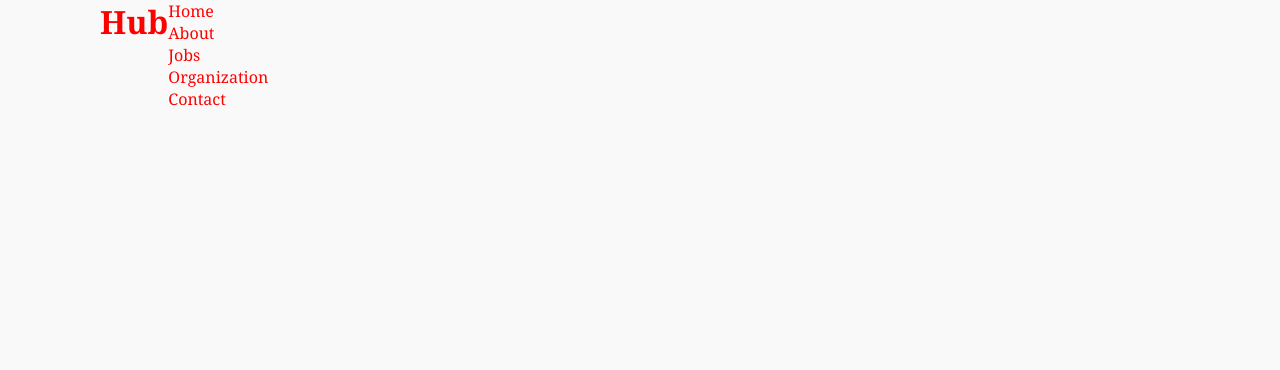
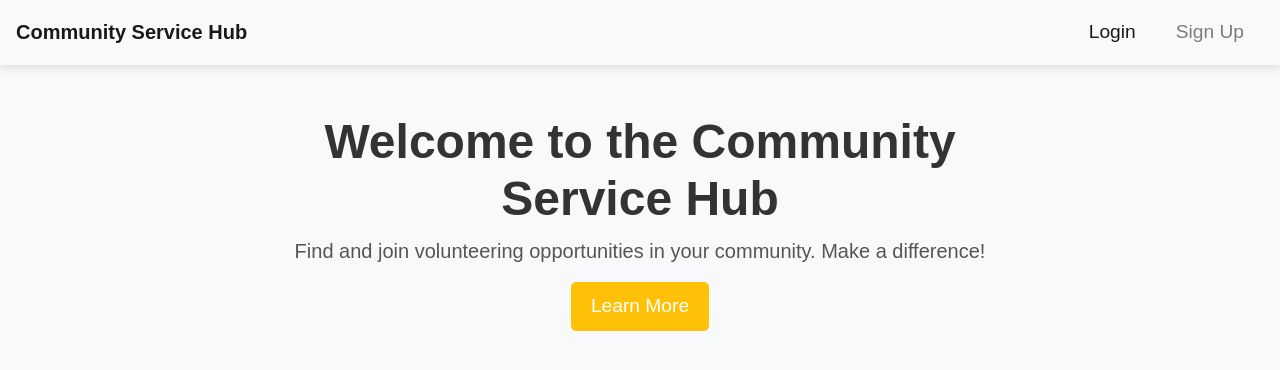
Before and after one commit to CodeMaestroAyodeji/community-service-hub, a plain HTML site: page client/index.html in a window 1280 px wide. Drawn offline with nearby package versions, Linux system fonts and the light colour scheme; some packages are replaced by stand-ins of ours; a script that the page names is missing.

Commit message:
Adding the index page

```diff
--- a/client/css/index.css
+++ b/client/css/index.css
@@ -1,26 +1,67 @@
-* {
-    margin: 0;
-    padding: 0;
-    box-sizing: border-box;
+/* General Styles for the homepage */
+body {
+    background-color: #f8f9fa;
+    font-family: 'Arial', sans-serif;
 }
 
-body {
-    background-color: #f9f9f9;
-    font-family: Georgia, 'Times New Roman', Times, serif;
+.navbar {
+    margin-bottom: 30px;
+    box-shadow: 0 4px 8px rgba(0, 0, 0, 0.1); /* Add subtle shadow */
 }
 
-ul li {
-    list-style: none;
+.navbar-brand {
+    font-weight: bold;
+    color: #007bff; /* Custom color for brand */
 }
 
-a {
-    text-decoration: none;
-    color: red;
+.navbar-nav .nav-item .nav-link {
+    font-size: 1.2rem;
+    padding: 10px 20px;
 }
 
-header {
-    width: calc(100% - 200px);
-    padding: 0 100px;
-    display: flex;
-    flex-direction: row;
+.navbar-nav .nav-item .nav-link:hover {
+    color: #0056b3; /* Hover effect */
 }
+
+.navbar-toggler {
+    border: 1px solid #007bff; /* Custom border for toggler */
+}
+
+.navbar-light .navbar-toggler-icon {
+    background-color: #007bff; /* Custom color for toggler icon */
+}
+
+/* Additional custom styles */
+h1 {
+    font-size: 3rem;
+    font-weight: 700;
+    color: #333;
+}
+
+p {
+    font-size: 1.25rem;
+    color: #555;
+}
+
+.btn-primary {
+    font-size: 1.2rem;
+    padding: 10px 20px;
+    background-color: #FFC107; /* Custom button color */
+    border: none;
+    border-radius: 5px;
+    transition: background-color 0.3s ease;
+}
+
+.btn-primary:hover {
+    background-color: #e0a800;
+}
+
+/* Center align the main content */
+.container {
+    text-align: center;
+}
+
+/* SweetAlert Custom Styles (optional) */
+.swal2-popup {
+    font-family: 'Arial', sans-serif;
+}
--- /dev/null
+++ b/client/css/style.css
@@ -0,0 +1,26 @@
+* {
+    margin: 0;
+    padding: 0;
+    box-sizing: border-box;
+}
+
+body {
+    background-color: #f9f9f9;
+    font-family: Georgia, 'Times New Roman', Times, serif;
+}
+
+ul li {
+    list-style: none;
+}
+
+a {
+    text-decoration: none;
+    color: red;
+}
+
+header {
+    width: calc(100% - 200px);
+    padding: 0 100px;
+    display: flex;
+    flex-direction: row;
+}
--- a/client/index.html
+++ b/client/index.html
@@ -1,36 +1,67 @@
 <!DOCTYPE html>
 <html lang="en">
+
     <head>
         <meta charset="UTF-8">
         <meta name="viewport" content="width=device-width, initial-scale=1.0">
-    <title>Community Hub - Home</title>
+        <title>Community Service Hub</title>
 
-    <link rel="stylesheet" href="./css/index.css">
+        <!-- Bootstrap CSS (CDN version) -->
+        <link href="https://stackpath.bootstrapcdn.com/bootstrap/4.5.2/css/bootstrap.min.css" rel="stylesheet">
+
+        <!-- SweetAlert CSS -->
+        <link href="https://cdn.jsdelivr.net/npm/sweetalert2@11.0.16/dist/sweetalert2.min.css" rel="stylesheet">
+
+        <!-- FontAwesome Icons -->
+        <link href="https://cdnjs.cloudflare.com/ajax/libs/font-awesome/6.0.0-beta3/css/all.min.css" rel="stylesheet">
+
+        <!-- Custom CSS for the homepage -->
+        <link href="css/index.css" rel="stylesheet">
     </head>
+
     <body>
-    <header>
-        <div class="brand">
-            <a href="#">
-                <h1>Hub</h1>
-            </a>
-        </div>
-        <div class="nav">
-            <ul>
-                <li class="active"><a href="#">Home</a></li>
-                <li><a href="#">About</a></li>
-                <li><a href="#">Jobs</a></li>
-                <li><a href="#">Organization</a></li>
-                <li><a href="#">Contact</a></li>
+
+        <!-- Navbar -->
+        <nav class="navbar navbar-expand-lg navbar-light bg-light">
+            <a class="navbar-brand" href="#">Community Service Hub</a>
+            <button class="navbar-toggler" type="button" data-toggle="collapse" data-target="#navbarNav"
+                aria-controls="navbarNav" aria-expanded="false" aria-label="Toggle navigation">
+                <span class="navbar-toggler-icon"></span>
+            </button>
+            <div class="collapse navbar-collapse" id="navbarNav">
+                <ul class="navbar-nav ml-auto">
+                    <li class="nav-item active">
+                        <a class="nav-link" href="login.html">Login</a>
+                    </li>
+                    <li class="nav-item">
+                        <a class="nav-link" href="signup.html">Sign Up</a>
+                    </li>
                 </ul>
             </div>
+        </nav>
 
-    </header>
-    <main>
+        <!-- Main content -->
+        <div class="container mt-5">
+            <div class="row justify-content-center">
+                <div class="col-lg-8 text-center">
+                    <h1>Welcome to the Community Service Hub</h1>
+                    <p>Find and join volunteering opportunities in your community. Make a difference!</p>
 
-    </main>
-    <footer>
+                    <!-- Button to trigger SweetAlert -->
+                    <button id="alertButton" class="btn btn-primary">Learn More</button>
+                </div>
+            </div>
+        </div>
 
-    </footer>
+        <!-- SweetAlert Script -->
+        <script src="https://cdn.jsdelivr.net/npm/sweetalert2@11.0.16/dist/sweetalert2.all.min.js"></script>
 
+        <!-- Bootstrap JS (and its dependencies) -->
+        <script src="https://code.jquery.com/jquery-3.5.1.slim.min.js"></script>
+        <script src="https://cdn.jsdelivr.net/npm/@popperjs/core@2.5.1/dist/umd/popper.min.js"></script>
+        <script src="https://stackpath.bootstrapcdn.com/bootstrap/4.5.2/js/bootstrap.min.js"></script>
+
+        <!-- Custom JS -->
+        <script src="js/main.js"></script>
     </body>
 </html>
--- /dev/null
+++ b/client/js/main.js
@@ -0,0 +1,9 @@
+// SweetAlert example
+document.getElementById("alertButton").addEventListener("click", function() {
+    Swal.fire({
+        title: 'Thank You!',
+        text: 'You are about to explore amazing volunteering opportunities in your community.',
+        icon: 'info',
+        confirmButtonText: 'Okay'
+    });
+});
```
Also changed, not shown: client/dashboard.html (added), client/error.html (added), client/js/api.js (added), client/js/sweetalert.min.js (added), client/login.html (added), client/notifications.html (added), client/opportunities.html (added), client/profile.html (added), client/signup.html (added). Lines whose indentation alone changed are shown as unchanged.
